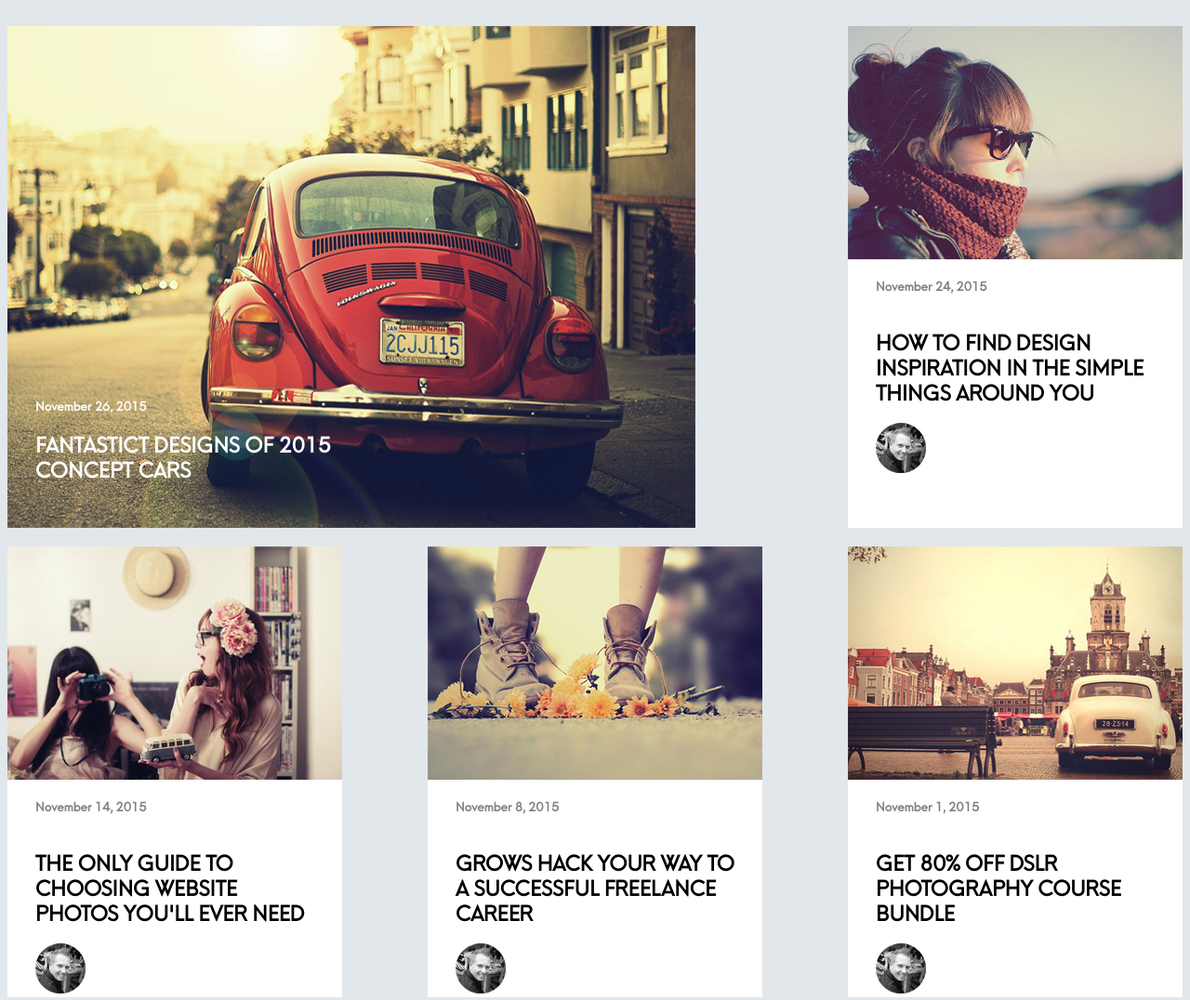
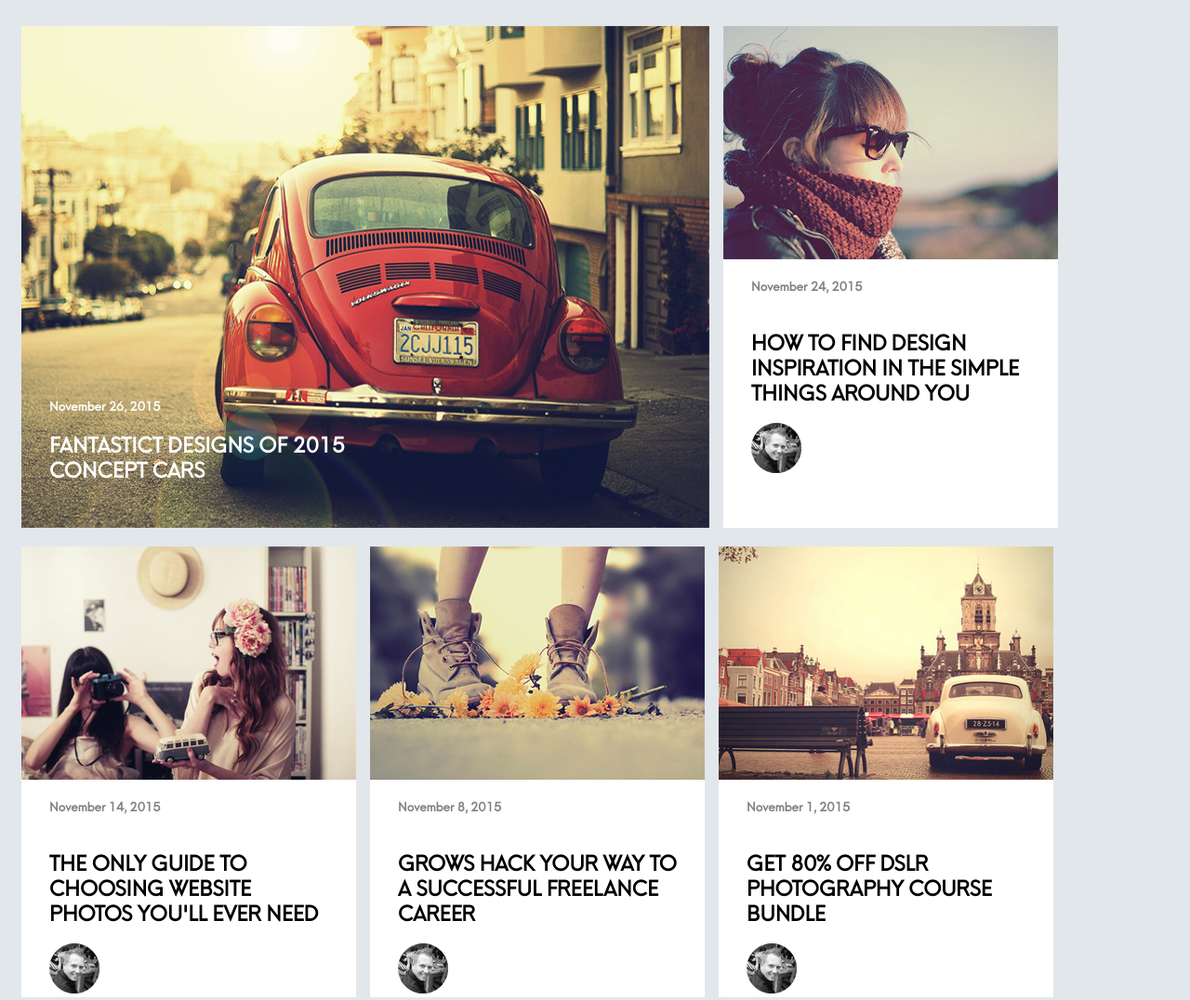
Before and after one commit to ValeriiaM25/flexbox-hw2, a plain HTML site: page index.html in a window 1280 px wide. Shown: the whole page at 93% size. Drawn offline with Linux system fonts and the light colour scheme.

Commit message:
Update style.css

```diff
--- a/style.css
+++ b/style.css
@@ -12,7 +12,7 @@ body{
     flex-direction: row;
     flex-wrap: wrap;
     flex: 0 0 960px;
-    justify-content: space-between;
+    justify-content: start;
 }
 
 .flex-item {
@@ -20,6 +20,7 @@ body{
     flex-direction: row;
     flex-wrap: wrap;
     background-color: white;
+    margin-left: 15px;
 }
 
 .pic-two, .pic-three, .pic-four, .pic-five{
```
